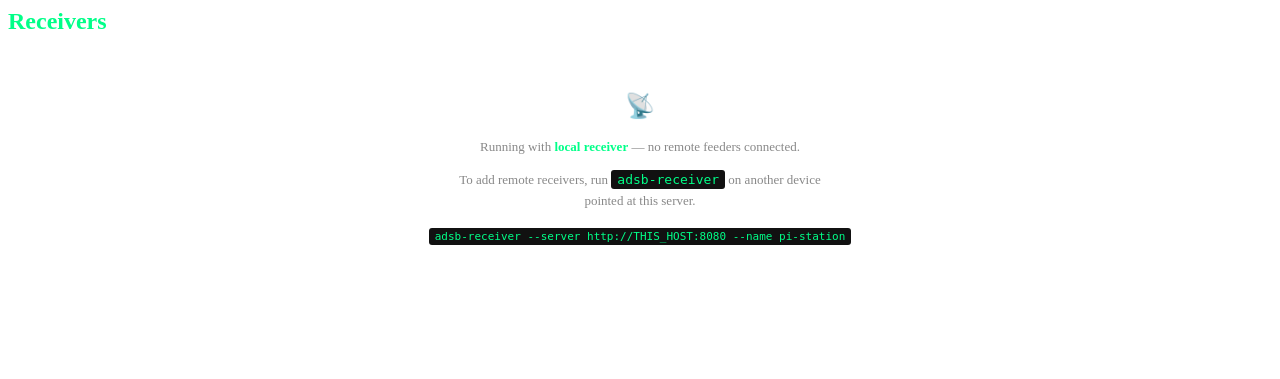
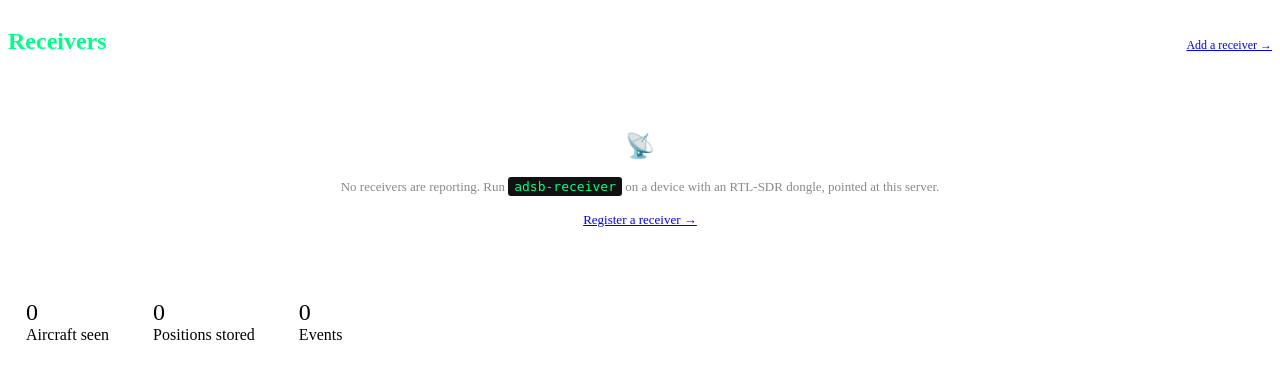
Before and after one commit to blueOctopusAI/adsb-decode, a Python web app: template src/web/templates/receivers.html in a window 1280 px wide. Shown: the top 379 px of the page. Run offline with Jinja, Linux system fonts and the light colour scheme; the template is opened without the code that fills it, so the values that code supplies are empty.

Commit message:
dashboard: simplicity pass per the 2026-10-29 design review
- Nav is Map, Replay, Receivers, About (plus GitHub); Table, Events,
  Query, Stats and Register stay reachable by direct URL. Register is
  linked from Receivers.
- Map panel leads with Trails, Military, Receiver and Range (on by
  default); everything else sits in a "More layers" disclosure. The
  satellite toggle, tab and table leave the hub map. Inline type sizes
  go up one step (no 10 px labels). An empty-sky state explains the map
  when nothing is in range.
- Proximity alerts fire only inside both separation minima (1 nm and
  500 ft) instead of 5 nm / 1,000 ft, which flagged ordinary cruise
  traffic all day.
- Receivers leads with each receiver's health state, shows a live range
  ring and number from the current positions, and folds the Stats
  numbers in.
- One link accent (green); red/orange stay for alerts.
- Aircraft pages gain "Ride on Splatlas" (splatlas.live/?ride=ICAO).
- Version 0.2.45 for the release.

Co-Authored-By: Claude Fable 5.1 <noreply@anthropic.com>

```diff
--- a/rust/Cargo.toml
+++ b/rust/Cargo.toml
@@ -3,7 +3,7 @@ resolver = "2"
 members = ["adsb-core", "adsb-server", "adsb-feeder", "adsb-receiver"]
 
 [workspace.package]
-version = "0.2.44"
+version = "0.2.45"
 edition = "2021"
 license = "MIT"
 repository = "https://github.com/blueOctopusAI/adsb-decode"
--- a/rust/adsb-server/templates/receivers.html
+++ b/rust/adsb-server/templates/receivers.html
@@ -1,30 +1,40 @@
 <style>
-#rx-map { width: 100%; height: 300px; margin: 16px 0; border: 1px solid #333; }
-.rx-card {
-    display: inline-block;
-    background: #111;
-    border: 1px solid #333;
-    padding: 16px;
-    margin: 8px;
-    border-radius: 4px;
-    min-width: 250px;
-    vertical-align: top;
-}
-.rx-name { font-size: 16px; font-weight: bold; margin-bottom: 8px; }
+.rx-head { display: flex; align-items: baseline; justify-content: space-between; gap: 12px; flex-wrap: wrap; margin-bottom: 12px; }
+.rx-head h2 { color: #00ff88; }
+.rx-add { font-size: 12px; }
+#rx-map { width: 100%; height: 320px; margin: 12px 0 16px; border: 1px solid #333; }
+.rx-grid { display: grid; grid-template-columns: repeat(auto-fit, minmax(280px, 1fr)); gap: 12px; margin-bottom: 16px; }
+.rx-card { background: #111; border: 1px solid #333; padding: 16px; border-radius: 4px; }
+.rx-card.is-degraded { border-color: #ffaa00; }
+.rx-card.is-offline { border-color: #ff4444; }
+.rx-status { font-size: 20px; font-weight: bold; letter-spacing: .04em; }
 .rx-online { color: #00ff88; }
 .rx-degraded { color: #ffaa00; }
 .rx-offline { color: #ff4444; }
-.rx-hint { font-size: 11px; color: #ffaa00; margin: 4px 0 8px; }
-.rx-row { display: flex; justify-content: space-between; font-size: 12px; padding: 2px 0; }
+.rx-name { font-size: 13px; color: #bbb; margin-top: 2px; }
+.rx-hint { font-size: 12px; color: #ffaa00; margin: 8px 0 4px; line-height: 1.5; }
+.rx-rows { margin-top: 10px; }
+.rx-row { display: flex; justify-content: space-between; font-size: 12px; padding: 3px 0; border-top: 1px solid #1a1a1a; }
 .rx-label { color: #888; }
 .rx-value { color: #e0e0e0; }
+.rx-stats { display: flex; gap: 8px; flex-wrap: wrap; }
+.rx-stats .stat-card { margin: 0; padding: 12px 18px; }
+.rx-stats .stat-card .value { font-size: 24px; }
 .empty-state { color: #888; text-align: center; padding: 40px 20px; font-size: 13px; line-height: 1.6; }
 .empty-state code { color: #00ff88; background: #111; padding: 2px 6px; border-radius: 3px; }
 </style>
 <div class="container">
-    <h2 style="color:#00ff88; margin-bottom:12px;">Receivers</h2>
+    <div class="rx-head">
+        <h2>Receivers</h2>
+        <a class="rx-add" href="/register">Add a receiver →</a>
+    </div>
+    <div class="rx-grid" id="rx-cards"></div>
     <div id="rx-map"></div>
-    <div id="rx-cards"></div>
+    <div class="rx-stats">
+        <div class="stat-card"><div class="value" id="stat-aircraft">-</div><div class="label">Aircraft seen</div></div>
+        <div class="stat-card"><div class="value" id="stat-positions">-</div><div class="label">Positions stored</div></div>
+        <div class="stat-card"><div class="value" id="stat-events">-</div><div class="label">Events</div></div>
+    </div>
 </div>
 <script src="https://unpkg.com/leaflet@1.9.4/dist/leaflet.js"></script>
 <script>
@@ -36,78 +46,7 @@ const rxMap = L.map('rx-map', { zoomControl: true });
 L.tileLayer('https://server.arcgisonline.com/ArcGIS/rest/services/Canvas/World_Dark_Gray_Base/MapServer/tile/{z}/{y}/{x}', {
     attribution: 'Tiles &copy; Esri', maxZoom: 16,
 }).addTo(rxMap);
-
-function loadReceivers() {
-    // Try live feeder status first, fall back to DB receivers
-    Promise.all([
-        fetch('/api/v1/receivers').then(r => r.json()).catch(() => []),
-        fetch('/api/stats').then(r => r.json()).catch(() => ({})),
-    ]).then(([feeders, stats]) => {
-        const cards = document.getElementById('rx-cards');
-        const mapDiv = document.getElementById('rx-map');
-        cards.innerHTML = '';
-
-        if (feeders.length === 0 && (!stats.receivers || stats.receivers <= 1)) {
-            // Single local receiver, no remote feeders
-            mapDiv.style.display = 'none';
-            cards.innerHTML = `<div class="empty-state">
-                <div style="font-size:24px;margin-bottom:12px;">📡</div>
-                <div>Running with <strong style="color:#00ff88;">local receiver</strong> — no remote feeders connected.</div>
-                <div style="margin-top:12px;">To add remote receivers, run <code>adsb-receiver</code> on another device<br>pointed at this server.</div>
-                <div style="margin-top:16px;font-size:11px;color:#555;">
-                    <code>adsb-receiver --server http://THIS_HOST:8080 --name pi-station</code>
-                </div>
-            </div>`;
-            return;
-        }
-
-        mapDiv.style.display = '';
-        const bounds = [];
-
-        feeders.forEach(rx => {
-            // Three states, not two: a receiver whose agent heartbeats but whose
-            // dongle has gone silent is DEGRADED, never ONLINE (2026-10-05 incident).
-            const health = receiverHealth(rx);
-            const status = health === 'online' ? '<span class="rx-online">ONLINE</span>'
-                : health === 'degraded' ? '<span class="rx-degraded">DEGRADED</span>'
-                : '<span class="rx-offline">OFFLINE</span>';
-            const hint = health === 'degraded'
-                ? `<div class="rx-hint">Heartbeats arriving but no frames for ${formatAge(rx.frames_age_seconds)} — dongle silent?</div>`
-                : '';
-            const heartbeat = rx.last_heartbeat ? new Date(rx.last_heartbeat * 1000).toLocaleTimeString() : 'Never';
-            const lastFrames = rx.last_frames_at ? new Date(rx.last_frames_at * 1000).toLocaleTimeString() : 'Never';
-            const uptime = rx.uptime_sec ? formatUptime(rx.uptime_sec) : '-';
-            cards.innerHTML += `<div class="rx-card">
-                <div class="rx-name">${esc(rx.name)} ${status}</div>
-                ${hint}
-                <div class="rx-row"><span class="rx-label">Location</span><span class="rx-value">${rx.lat ? rx.lat.toFixed(4) + ', ' + rx.lon.toFixed(4) : 'Unknown'}</span></div>
-                <div class="rx-row"><span class="rx-label">Last Heartbeat</span><span class="rx-value">${heartbeat}</span></div>
-                <div class="rx-row"><span class="rx-label">Last Frames</span><span class="rx-value">${lastFrames}</span></div>
-                <div class="rx-row"><span class="rx-label">Active Aircraft</span><span class="rx-value">${rx.active_aircraft || 0}</span></div>
-                <div class="rx-row"><span class="rx-label">Frames Captured</span><span class="rx-value">${(rx.frames_captured || 0).toLocaleString()}</span></div>
-                <div class="rx-row"><span class="rx-label">Uptime</span><span class="rx-value">${uptime}</span></div>
-            </div>`;
-
-            if (rx.lat && rx.lon) {
-                bounds.push([rx.lat, rx.lon]);
-                const color = health === 'online' ? '#00ff88' : health === 'degraded' ? '#ffaa00' : '#ff4444';
-                L.circleMarker([rx.lat, rx.lon], {
-                    radius: 8, color: color, fillColor: color, fillOpacity: 0.8, weight: 1,
-                }).addTo(rxMap).bindTooltip(rx.name, { permanent: true, direction: 'right' });
-
-                L.circle([rx.lat, rx.lon], {
-                    radius: 185000, color: color, fillOpacity: 0.05, weight: 1, dashArray: '4 4',
-                }).addTo(rxMap);
-            }
-        });
-
-        if (bounds.length > 0) {
-            rxMap.fitBounds(bounds, { padding: [50, 50], maxZoom: 8 });
-        } else {
-            rxMap.setView([35.18, -83.38], 6);
-        }
-    });
-}
+const rxLayer = L.layerGroup().addTo(rxMap);
 
 // Server sends `status` ("online" | "degraded" | "offline"); older hubs only
 // send `online`, so fall back to that rather than render everything offline.
@@ -116,7 +55,6 @@ function receiverHealth(rx) {
     if (rx.degraded) return 'degraded';
     return rx.online ? 'online' : 'offline';
 }
-
 function formatAge(sec) {
     if (sec == null) return 'ever';
     if (sec < 60) return Math.floor(sec) + 's';
@@ -124,14 +62,92 @@ function formatAge(sec) {
     if (sec < 86400) return Math.floor(sec / 3600) + 'h ' + Math.floor((sec % 3600) / 60) + 'm';
     return Math.floor(sec / 86400) + 'd ' + Math.floor((sec % 86400) / 3600) + 'h';
 }
+function formatUptime(sec) { return formatAge(sec); }
+function haversineKm(lat1, lon1, lat2, lon2) {
+    const R = 6371, toRad = (d) => d * Math.PI / 180;
+    const dLat = toRad(lat2 - lat1), dLon = toRad(lon2 - lon1);
+    const a = Math.sin(dLat / 2) ** 2 + Math.cos(toRad(lat1)) * Math.cos(toRad(lat2)) * Math.sin(dLon / 2) ** 2;
+    return 2 * R * Math.asin(Math.sqrt(a));
+}
 
-function formatUptime(sec) {
-    if (sec < 60) return sec + 's';
-    if (sec < 3600) return Math.floor(sec / 60) + 'm';
-    if (sec < 86400) return Math.floor(sec / 3600) + 'h ' + Math.floor((sec % 3600) / 60) + 'm';
-    return Math.floor(sec / 86400) + 'd ' + Math.floor((sec % 86400) / 3600) + 'h';
+function loadReceivers() {
+    Promise.all([
+        fetch('/api/v1/receivers').then(r => r.json()).catch(() => []),
+        fetch('/api/stats').then(r => r.json()).catch(() => ({})),
+        fetch('/api/positions').then(r => r.json()).catch(() => []),
+    ]).then(([feeders, stats, positions]) => {
+        const cards = document.getElementById('rx-cards');
+        const mapDiv = document.getElementById('rx-map');
+        cards.innerHTML = '';
+        rxLayer.clearLayers();
+        document.getElementById('stat-aircraft').textContent = (stats.aircraft || 0).toLocaleString();
+        document.getElementById('stat-positions').textContent = (stats.positions || 0).toLocaleString();
+        document.getElementById('stat-events').textContent = (stats.events || 0).toLocaleString();
+
+        if (!feeders.length) {
+            mapDiv.style.display = 'none';
+            cards.innerHTML = `<div class="empty-state">
+                <div style="font-size:24px;margin-bottom:12px;">📡</div>
+                <div>No receivers are reporting. Run <code>adsb-receiver</code> on a device with an RTL-SDR dongle, pointed at this server.</div>
+                <div style="margin-top:12px;"><a href="/register">Register a receiver →</a></div>
+            </div>`;
+            return;
+        }
+
+        mapDiv.style.display = '';
+        const live = Array.isArray(positions) ? positions : (positions.positions || []);
+        const bounds = [];
+
+        feeders.forEach(rx => {
+            // Three states, not two: a receiver whose agent heartbeats but whose
+            // dongle has gone silent is DEGRADED, never ONLINE (2026-10-05 incident).
+            const health = receiverHealth(rx);
+            const statusText = health.toUpperCase();
+            const hint = health === 'degraded'
+                ? `<div class="rx-hint">Heartbeats are arriving but no frames for ${formatAge(rx.frames_age_seconds)}. The agent restarts itself after 10 minutes of silence; if this persists, check the dongle and its USB cable.</div>`
+                : health === 'offline' ? `<div class="rx-hint">No heartbeat for ${formatAge(rx.heartbeat_age_seconds ?? rx.frames_age_seconds)}.</div>` : '';
+            const lastFrames = rx.frames_age_seconds != null ? formatAge(rx.frames_age_seconds) + ' ago' : (rx.last_frames_at ? new Date(rx.last_frames_at * 1000).toLocaleTimeString() : 'Never');
+            const heartbeat = rx.last_heartbeat ? new Date(rx.last_heartbeat * 1000).toLocaleTimeString() : 'Never';
+            // Live range: the farthest aircraft this hub is hearing right now, as a
+            // ring on the map and a number on the card. Honest, not a fixed radius.
+            let farthestKm = 0;
+            if (rx.lat && rx.lon) for (const p of live) {
+                if (typeof p.lat === 'number' && typeof p.lon === 'number') farthestKm = Math.max(farthestKm, haversineKm(rx.lat, rx.lon, p.lat, p.lon));
+            }
+            const rangeNm = farthestKm ? Math.round(farthestKm / 1.852) : 0;
+            cards.innerHTML += `<div class="rx-card is-${health}">
+                <div class="rx-status rx-${health}">${statusText}</div>
+                <div class="rx-name">${esc(rx.name)}</div>
+                ${hint}
+                <div class="rx-rows">
+                    <div class="rx-row"><span class="rx-label">Last frames</span><span class="rx-value">${lastFrames}</span></div>
+                    <div class="rx-row"><span class="rx-label">Aircraft now</span><span class="rx-value">${rx.active_aircraft || 0}</span></div>
+                    <div class="rx-row"><span class="rx-label">Live range</span><span class="rx-value">${rangeNm ? rangeNm + ' nm' : '-'}</span></div>
+                    <div class="rx-row"><span class="rx-label">Frames since start</span><span class="rx-value">${(rx.frames_captured || 0).toLocaleString()}</span></div>
+                    <div class="rx-row"><span class="rx-label">Agent uptime</span><span class="rx-value">${rx.uptime_sec ? formatUptime(rx.uptime_sec) : '-'}</span></div>
+                    <div class="rx-row"><span class="rx-label">Last heartbeat</span><span class="rx-value">${heartbeat}</span></div>
+                    <div class="rx-row"><span class="rx-label">Location</span><span class="rx-value">${rx.lat ? rx.lat.toFixed(3) + ', ' + rx.lon.toFixed(3) : 'Unknown'}</span></div>
+                </div>
+            </div>`;
+
+            if (rx.lat && rx.lon) {
+                bounds.push([rx.lat, rx.lon]);
+                const color = health === 'online' ? '#00ff88' : health === 'degraded' ? '#ffaa00' : '#ff4444';
+                L.circleMarker([rx.lat, rx.lon], { radius: 7, color, fillColor: color, fillOpacity: 0.9, weight: 1 })
+                    .addTo(rxLayer).bindTooltip(rx.name, { permanent: true, direction: 'right' });
+                if (farthestKm > 1) {
+                    L.circle([rx.lat, rx.lon], { radius: farthestKm * 1000, color, fillOpacity: 0.04, weight: 1, dashArray: '4 4' })
+                        .addTo(rxLayer).bindTooltip(`Live range ${rangeNm} nm`, { direction: 'top' });
+                    bounds.push([rx.lat + farthestKm / 111, rx.lon], [rx.lat - farthestKm / 111, rx.lon]);
+                }
+            }
+        });
+
+        if (bounds.length) rxMap.fitBounds(bounds, { padding: [30, 30], maxZoom: 9 });
+        else rxMap.setView([35.18, -83.38], 6);
+    });
 }
 
 loadReceivers();
-setInterval(loadReceivers, 30000);
+setInterval(loadReceivers, 15000);
 </script>
```
Also changed, not shown: rust/adsb-server/templates/detail.html (+7 -1 lines), rust/adsb-server/templates/map.html (+48 -46 lines), rust/adsb-server/templates/map.js (+16 -2 lines), README.md, 3 other files.
